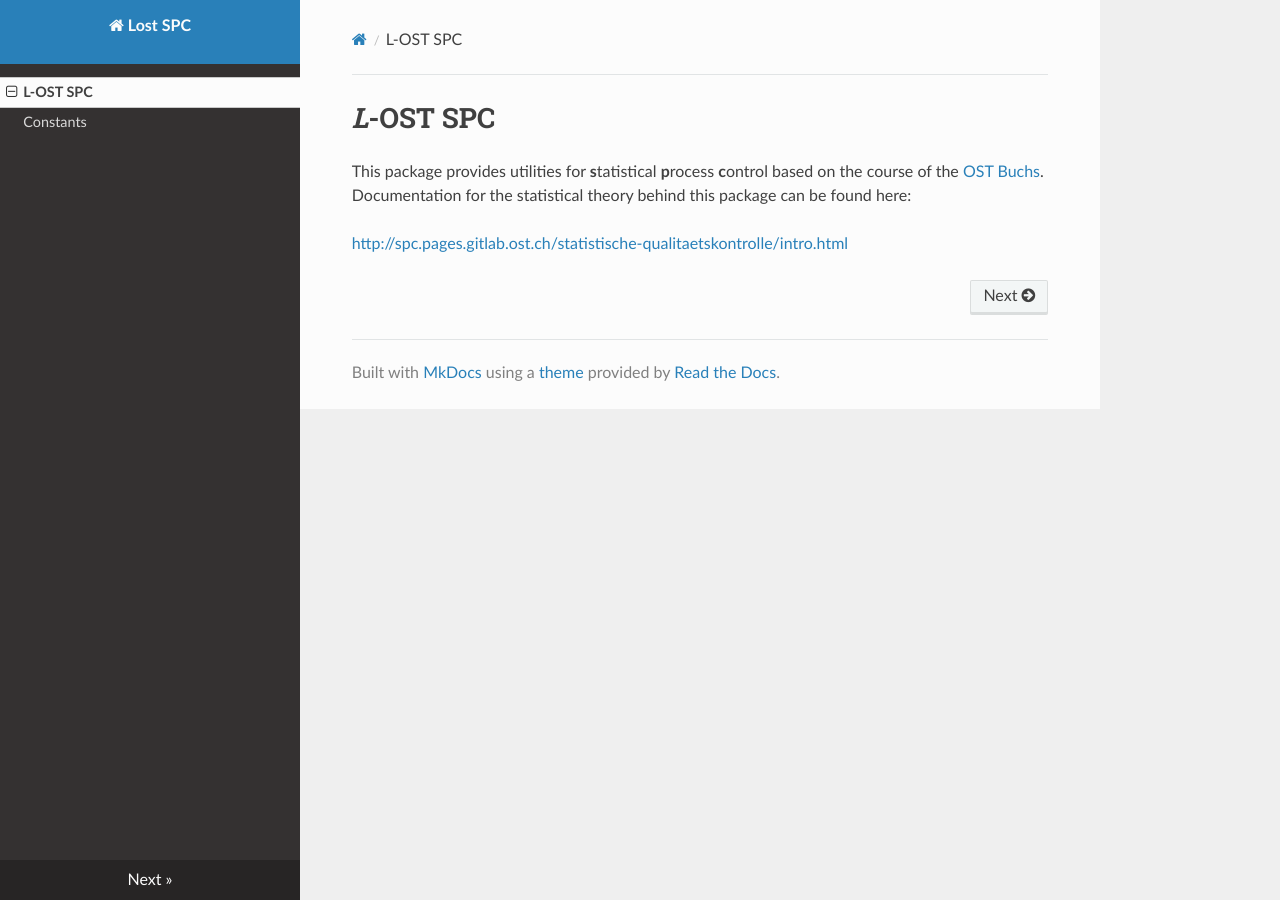
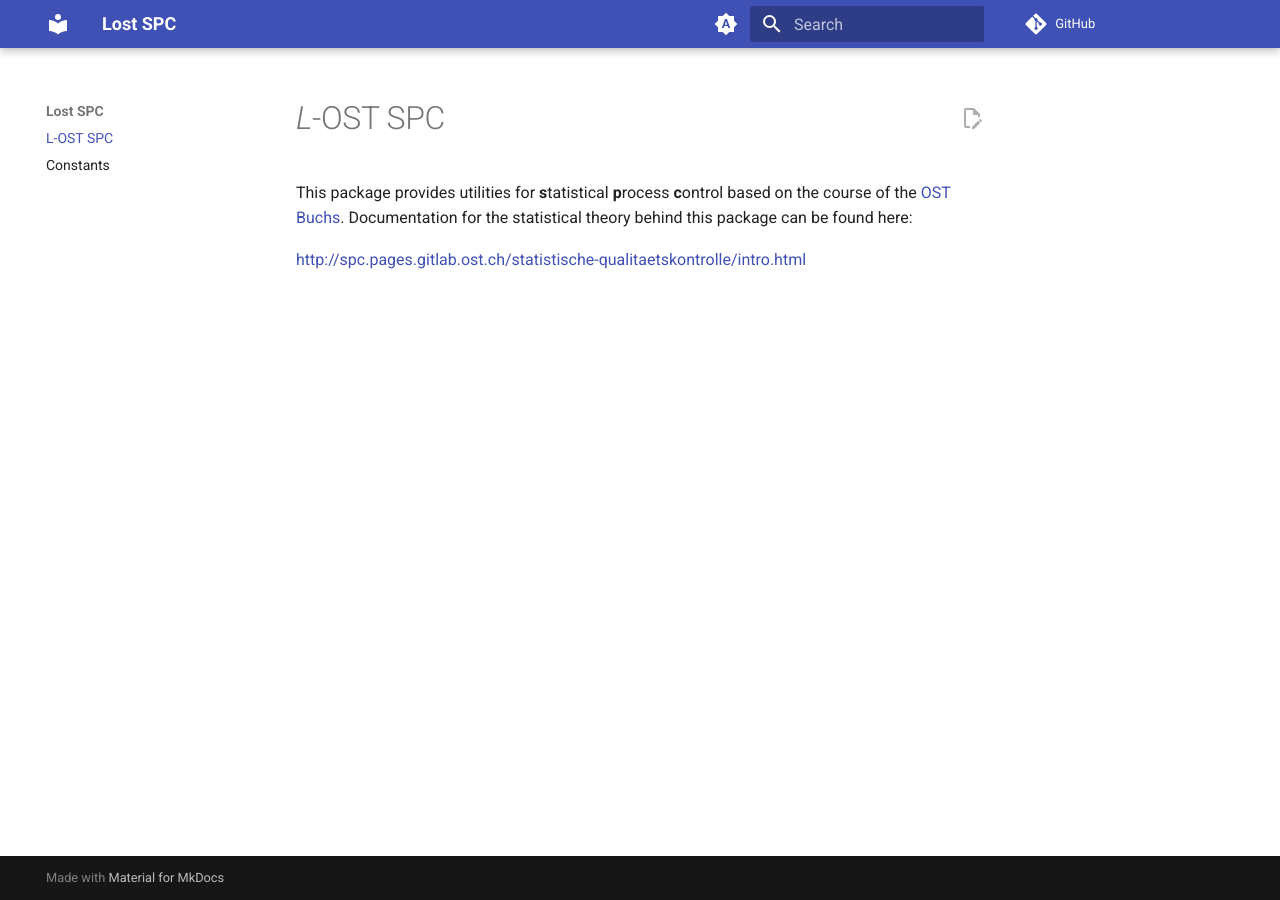
Before and after one commit to Samysays/lost_spc, an MkDocs documentation site: the page built from docs/index.md, in a window 1280 px wide. Built offline with MkDocs 1.6.1 and Material for MkDocs 9.7.7, drawn with Linux system fonts in a browser that asks for light colours; nearby versions of some CDN libraries; comment, search, counter and statistics services are not loaded.

Commit message:
Switched to material theme (#9)
Co-authored-by: Philip Trauth <philip.trauth@ost.ch>

```diff
--- a/mkdocs.yml
+++ b/mkdocs.yml
@@ -1,11 +1,40 @@
 site_name: Lost SPC
 
-theme: readthedocs
+theme:
+  name: material
+  palette:
+    # Palette toggle for automatic mode
+    - media: "(prefers-color-scheme)"
+      toggle:
+        icon: material/brightness-auto
+        name: Switch to light mode
+
+    # Palette toggle for light mode
+    - scheme: default
+      media: "(prefers-color-scheme: light)"
+      toggle:
+        icon: material/brightness-7
+        name: Switch to dark mode
+
+    # Palette toggle for dark mode
+    - scheme: slate
+      media: "(prefers-color-scheme: dark)"
+      toggle:
+        icon: material/brightness-4
+        name: Switch to light mode
+  features:
+    - search.suggest
+    - content.action.edit
+
+repo_url: https://github.com/Drazhar/lost_spc
+edit_uri: edit/main/docs/
 
 plugins:
+  - search:
   - mkdocstrings:
       default_handler: python
       handlers:
         python:
           options:
-            show_source: false
+            show_source: true
+            show_root_heading: true
--- a/pyproject.toml
+++ b/pyproject.toml
@@ -11,10 +11,9 @@ python = "^3.10"
 numpy = "^2.1.2"
 scipy = "^1.14.1"
 
-
 [tool.poetry.group.dev.dependencies]
-mkdocs = "^1.6.1"
 mkdocstrings-python = "^1.11.1"
+mkdocs-material = "^9.5.42"
 
 [build-system]
 requires = ["poetry-core"]
```
Also changed, not shown: docs/constants.md (+0 -4 lines), 1 other file.
